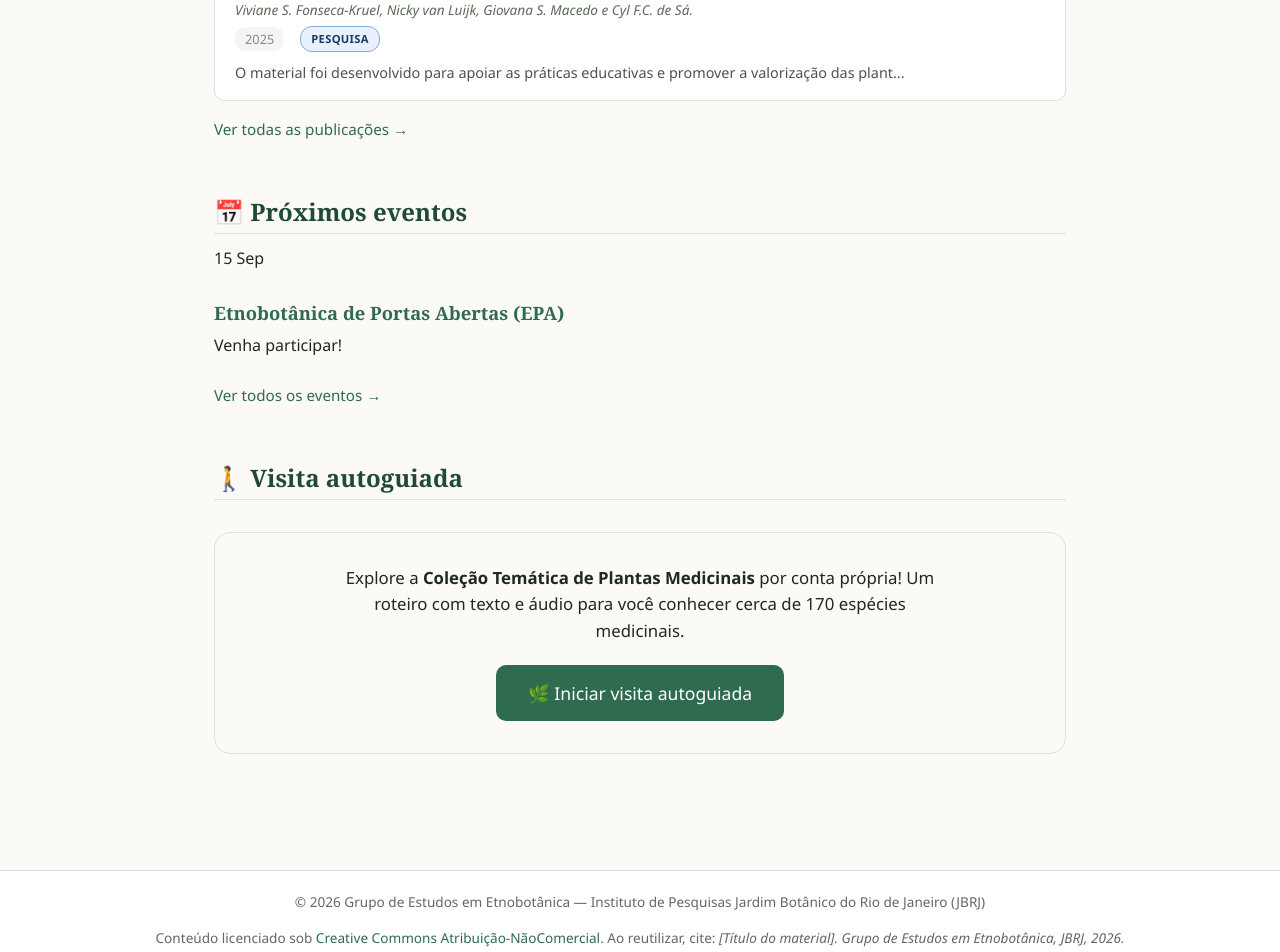
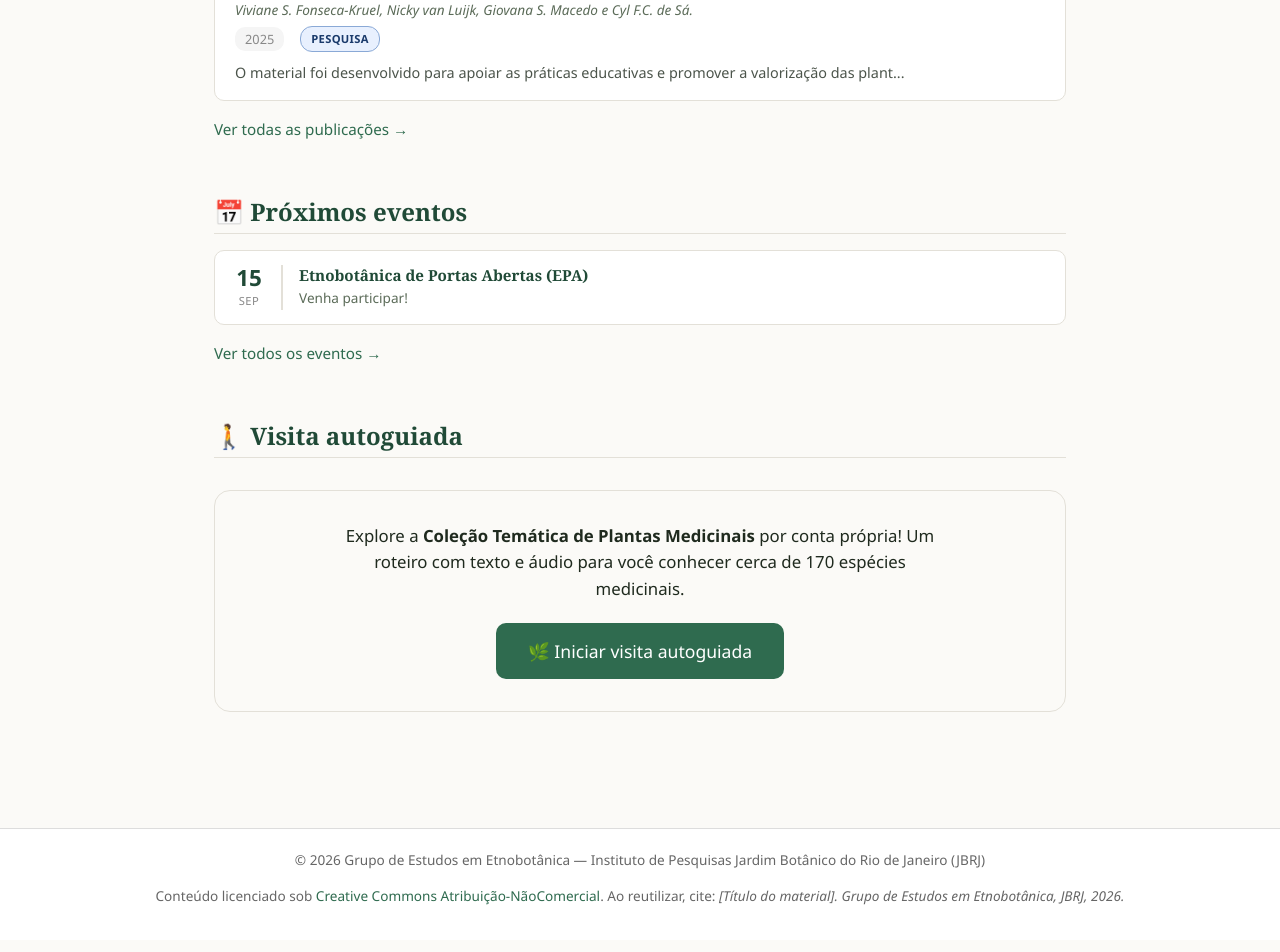
Before and after one commit to etnobotanicajbrj/site-principal, a Jekyll site: the page built from index.md, in a window 1280 px wide. Shown: the part 1669-2621 px from the top of the page. Built offline with Jekyll 4.4.1, drawn with Linux system fonts in a browser that asks for light colours.

Commit message:
Update _base.scss

```diff
--- a/_sass/_base.scss
+++ b/_sass/_base.scss
@@ -1212,3 +1212,83 @@ img {
     }
   }
 }
+
+// ===========================================================
+// EVENTOS NA HOME
+// ===========================================================
+
+.home-eventos {
+  display: flex;
+  flex-direction: column;
+  gap: 12px;
+  margin: 16px 0 8px 0;
+}
+
+.home-evento-item {
+  display: flex;
+  gap: 16px;
+  align-items: center;
+  background: #fff;
+  border-radius: 10px;
+  border: 1px solid #E3E0D8;
+  padding: 14px 18px;
+  transition: border-color 0.2s ease, box-shadow 0.2s ease;
+
+  &:hover {
+    border-color: #B0B0B0;
+    box-shadow: 0 2px 8px rgba(0, 0, 0, 0.04);
+  }
+}
+
+.home-evento-data {
+  display: flex;
+  flex-direction: column;
+  align-items: center;
+  justify-content: center;
+  min-width: 50px;
+  padding-right: 16px;
+  border-right: 2px solid #E3E0D8;
+  flex-shrink: 0;
+}
+
+.home-evento-dia {
+  font-size: 1.4rem;
+  font-weight: 700;
+  color: #204A37;
+  line-height: 1.2;
+}
+
+.home-evento-mes {
+  font-size: 0.7rem;
+  text-transform: uppercase;
+  color: #888;
+  letter-spacing: 0.5px;
+}
+
+.home-evento-info {
+  flex: 1;
+}
+
+.home-evento-titulo {
+  margin: 0;
+  font-size: 0.95rem;
+  font-weight: 600;
+  font-family: Georgia, "Times New Roman", serif;
+  color: #204A37;
+
+  a {
+    color: #204A37;
+    text-decoration: none;
+
+    &:hover {
+      color: #2F6B4F;
+      text-decoration: underline;
+    }
+  }
+}
+
+.home-evento-descricao {
+  font-size: 0.85rem;
+  color: #5B6B58;
+  margin: 2px 0 0 0;
+}
```
